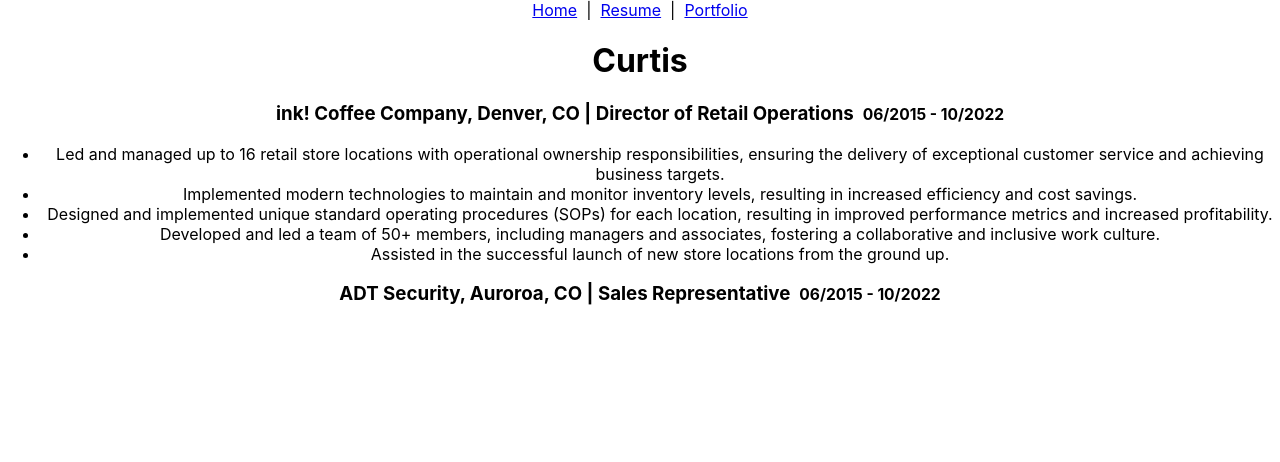
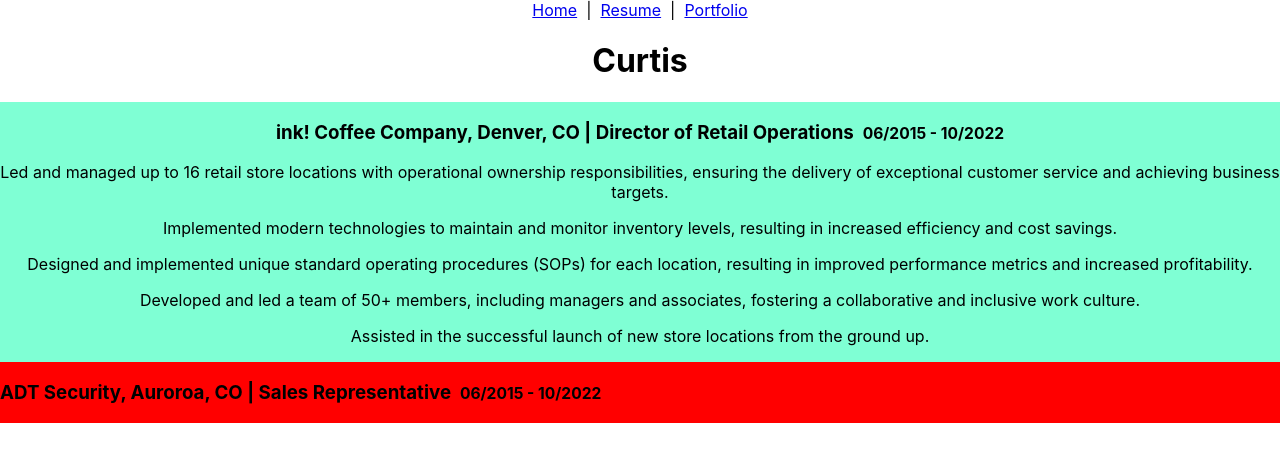
Before and after one commit to curtis-salcedo/curtis-salcedo, a React (Create React App) app: page / in a window 1280 px wide. Shown: the top 462 px of the page. Built offline with nearby package versions, Linux system fonts and the light colour scheme.

Commit message:
react to domain

```diff
--- a/package.json
+++ b/package.json
@@ -7,6 +7,7 @@
     "@testing-library/react": "^13.4.0",
     "@testing-library/user-event": "^13.5.0",
     "dotenv": "^16.0.3",
+    "gh-pages": "^5.0.0",
     "react": "^18.2.0",
     "react-dom": "^18.2.0",
     "react-router-dom": "^6.11.1",
--- a/public/index.html
+++ b/public/index.html
@@ -24,7 +24,7 @@
       work correctly both with client-side routing and a non-root public URL.
       Learn how to configure a non-root public URL by running `npm run build`.
     -->
-    <title>React App</title>
+    <title>The Curtis Salcedo</title>
   </head>
   <body>
     <noscript>You need to enable JavaScript to run this app.</noscript>
--- a/src/components/Job/InkCoffee.jsx
+++ b/src/components/Job/InkCoffee.jsx
@@ -1,15 +1,17 @@
+import "./Job.css"
+
 export default function InkCoffee() {
   return (
     <>
+    <div className="jobCard">
+
     <h3>ink! Coffee Company, Denver, CO | Director of Retail Operations&nbsp;&nbsp;<small>06/2015 - 10/2022</small></h3>
-      <ul>
-        <li>Led and managed up to 16 retail store locations with operational ownership responsibilities, ensuring the delivery of exceptional customer service and achieving business targets.</li>
-        <li>Implemented modern technologies to maintain and monitor inventory levels, resulting in increased efficiency and cost savings.</li>
-        <li>Designed and implemented unique standard operating procedures (SOPs) for each location, resulting in improved performance metrics and increased profitability.</li>
-        <li>Developed and led a team of 50+ members, including managers and associates, fostering a collaborative and inclusive work culture.</li>
-        <li>Assisted in the successful launch of new store locations from the ground up.</li>
-      </ul>
-
+        <p>Led and managed up to 16 retail store locations with operational ownership responsibilities, ensuring the delivery of exceptional customer service and achieving business targets.</p>
+        <p>Implemented modern technologies to maintain and monitor inventory levels, resulting in increased efficiency and cost savings.</p>
+        <p>Designed and implemented unique standard operating procedures (SOPs) for each location, resulting in improved performance metrics and increased profitability.</p>
+        <p>Developed and led a team of 50+ members, including managers and associates, fostering a collaborative and inclusive work culture.</p>
+        <p>Assisted in the successful launch of new store locations from the ground up.</p>
+    </div>
   </>
   )
 }
--- /dev/null
+++ b/src/components/Job/Job.css
@@ -0,0 +1,3 @@
+.jobCard {
+  background-color: aquamarine;
+}
--- /dev/null
+++ b/src/pages/Resume/Resume.css
@@ -0,0 +1,5 @@
+.jobContainer {
+  background-color: red;
+  display: flex;
+  flex-direction: row wrap;
+}
--- a/src/pages/Resume/Resume.jsx
+++ b/src/pages/Resume/Resume.jsx
@@ -1,11 +1,17 @@
 import InkCoffee from '../../components/Job/InkCoffee';
 import Adt from '../../components/Job/Adt';
+import "./Resume.css"
+
 
 export default function Resume() {
   return (
     <>
-    <InkCoffee />
-    <Adt />
+    <div className="jobContainer">
+      <InkCoffee />
+    </div>
+    <div className="jobContainer">
+      <Adt />
+    </div>
     </>
   )
 }
```
Also changed, not shown: 1 other file (tests, documents, lock files or other folders).
